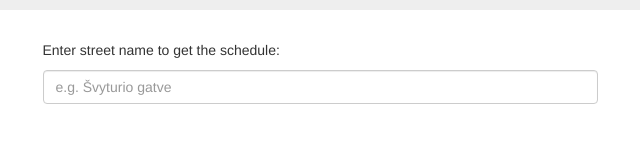
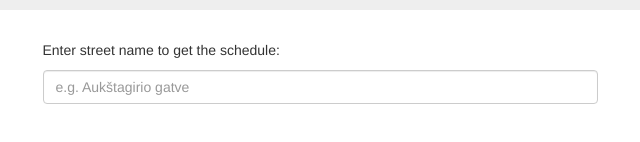
Before and after one commit to eronisko/bin-info-app, a website: page index.html at #/locations in a window 1280 px wide. Shown: the part 280-422 px from the top of the page, 320-960 px from the left. Drawn offline with nearby package versions, Linux system fonts and the light colour scheme.

Commit message:
Use an existing street in placeholder

```diff
--- a/partials/locations-list.html
+++ b/partials/locations-list.html
@@ -9,7 +9,7 @@
   <div class="row">
     <div class="col-xs-12 col-md-offset-3 col-md-6">
       <p>Enter street name to get the schedule:</p>
-      <input class="form-control" type="search" placeholder="e.g. Švyturio gatve" ng-model="query">
+      <input class="form-control" type="search" placeholder="e.g. Aukštagirio gatve" ng-model="query">
       <div id="locations-search-results" class="list-group">
         <a
           href="#/locations/{{location.street}}"
```
